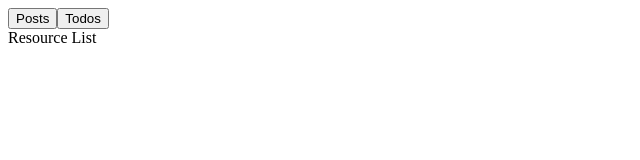
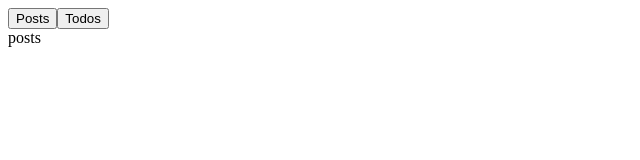
Before and after one commit to crhwebdev-courses/hooks-simple, a React (Create React App) app: page / in a window 1280 px wide. Shown: the top 160 px of the page, without its empty margins (0-640 px from the left). Built offline with nearby package versions, Linux system fonts and the light colour scheme.

Commit message:
Update ResourceList component to show value of resource prop

```diff
--- a/src/components/ResourceList.js
+++ b/src/components/ResourceList.js
@@ -2,7 +2,7 @@ import React from 'react';
 
 class ResourceList extends React.Component {
   render() {
-    return <div>Resource List</div>;
+    return <div>{this.props.resource}</div>;
   }
 }
 
```
